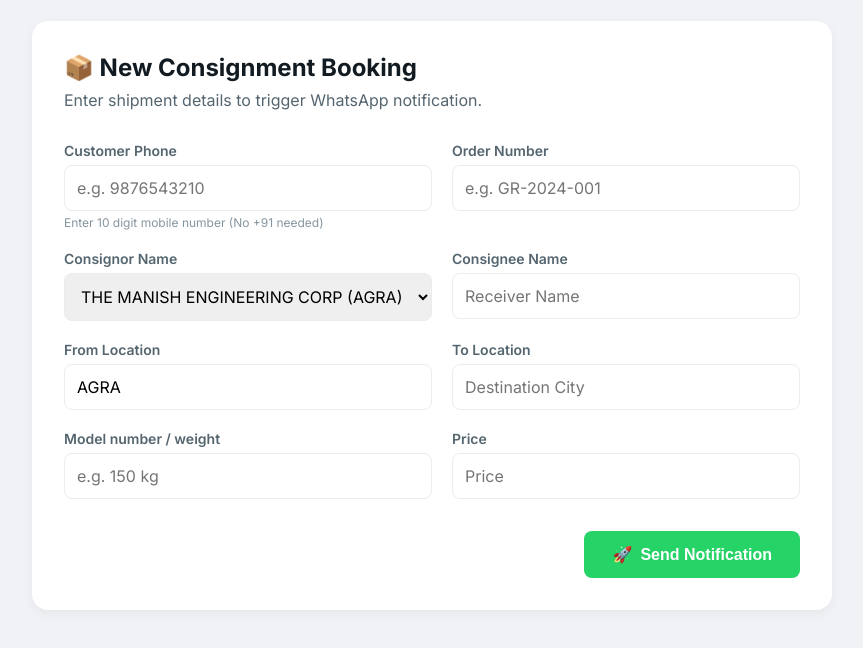
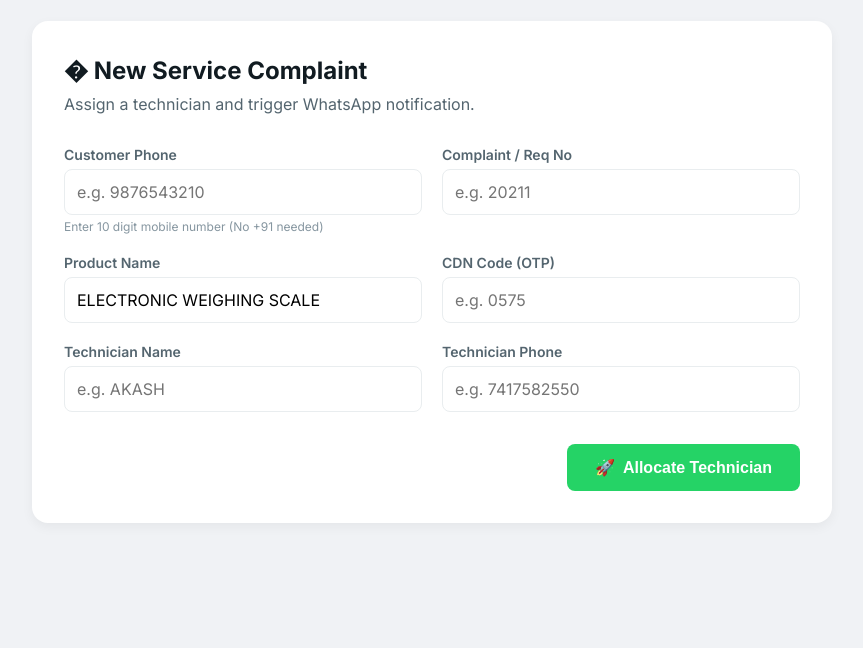
Before and after one commit to SHIVIKA330/whatsapp-logistics-bot, a website: page public/index.html in a window 1280 px wide. Shown: the part 52-700 px from the top of the page, without its empty margins (208-1071 px from the left). Drawn offline with Linux system fonts and the light colour scheme.

Commit message:
Refactor for Service Complaint System

```diff
--- a/public/index.html
+++ b/public/index.html
@@ -18,8 +18,8 @@
 
         <main>
             <div class="form-card">
-                <h2>📦 New Consignment Booking</h2>
-                <p class="subtitle">Enter shipment details to trigger WhatsApp notification.</p>
+                <h2>� New Service Complaint</h2>
+                <p class="subtitle">Assign a technician and trigger WhatsApp notification.</p>
 
                 <form id="bookingForm">
                     <div class="form-grid">
@@ -32,48 +32,35 @@
                         </div>
 
                         <div class="form-group">
-                            <label for="grNumber">Order Number</label>
-                            <input type="text" id="grNumber" placeholder="e.g. GR-2024-001" required>
+                            <label for="complaintNo">Complaint / Req No</label>
+                            <input type="text" id="complaintNo" placeholder="e.g. 20211" required>
                         </div>
 
                         <div class="form-group">
-                            <label for="consignor">Consignor Name</label>
-                            <select id="consignor" required>
-                                <option value="THE MANISH ENGINEERING CORPORATION(AGRA)">THE MANISH ENGINEERING CORP
-                                    (AGRA)</option>
-                                <option value="Other">Other</option>
-                            </select>
+                            <label for="productName">Product Name</label>
+                            <input type="text" id="productName" value="ELECTRONIC WEIGHING SCALE" required>
                         </div>
 
                         <div class="form-group">
-                            <label for="consignee">Consignee Name</label>
-                            <input type="text" id="consignee" placeholder="Receiver Name" required>
+                            <label for="cdnCode">CDN Code (OTP)</label>
+                            <input type="text" id="cdnCode" placeholder="e.g. 0575" required>
                         </div>
 
                         <div class="form-group">
-                            <label for="fromLocation">From Location</label>
-                            <input type="text" id="fromLocation" value="AGRA" required>
+                            <label for="techName">Technician Name</label>
+                            <input type="text" id="techName" placeholder="e.g. AKASH" required>
                         </div>
 
                         <div class="form-group">
-                            <label for="toLocation">To Location</label>
-                            <input type="text" id="toLocation" placeholder="Destination City" required>
-                        </div>
-
-                        <div class="form-group">
-                            <label for="quantity">Model number / weight</label>
-                            <input type="text" id="quantity" placeholder="e.g. 150 kg" required>
-                        </div>
-
-                        <div class="form-group">
-                            <label for="egrLink">Price</label>
-                            <input type="text" id="egrLink" placeholder="Price" required>
+                            <label for="techPhone">Technician Phone</label>
+                            <input type="tel" id="techPhone" placeholder="e.g. 7417582550" pattern="[0-9]{10}"
+                                maxlength="10" required>
                         </div>
                     </div>
 
                     <div class="action-bar">
                         <button type="submit" id="submitBtn">
-                            <span class="icon">🚀</span> Send Notification
+                            <span class="icon">🚀</span> Allocate Technician
                         </button>
                     </div>
                 </form>
--- a/public/script.js
+++ b/public/script.js
@@ -8,15 +8,11 @@ document.getElementById('bookingForm').addEventListener('submit', async function
     // Gather Data
     const data = {
         phoneNumber: document.getElementById('phoneNumber').value,
-        grNumber: document.getElementById('grNumber').value,
-        consignor: document.getElementById('consignor').value,
-        consignee: document.getElementById('consignee').value,
-        fromLocation: document.getElementById('fromLocation').value,
-        toLocation: document.getElementById('toLocation').value,
-        quantity: document.getElementById('quantity').value,
-        egrLink: document.getElementById('egrLink').value,
-        customerCare: '9358505935, 9634222550',
-        companyName: 'JAIN KANTE WALE AGRA'
+        complaintNo: document.getElementById('complaintNo').value,
+        productName: document.getElementById('productName').value,
+        cdnCode: document.getElementById('cdnCode').value,
+        techName: document.getElementById('techName').value,
+        techPhone: document.getElementById('techPhone').value
     };
 
     try {
```
Also changed, not shown: server.js (+15 -24 lines).
